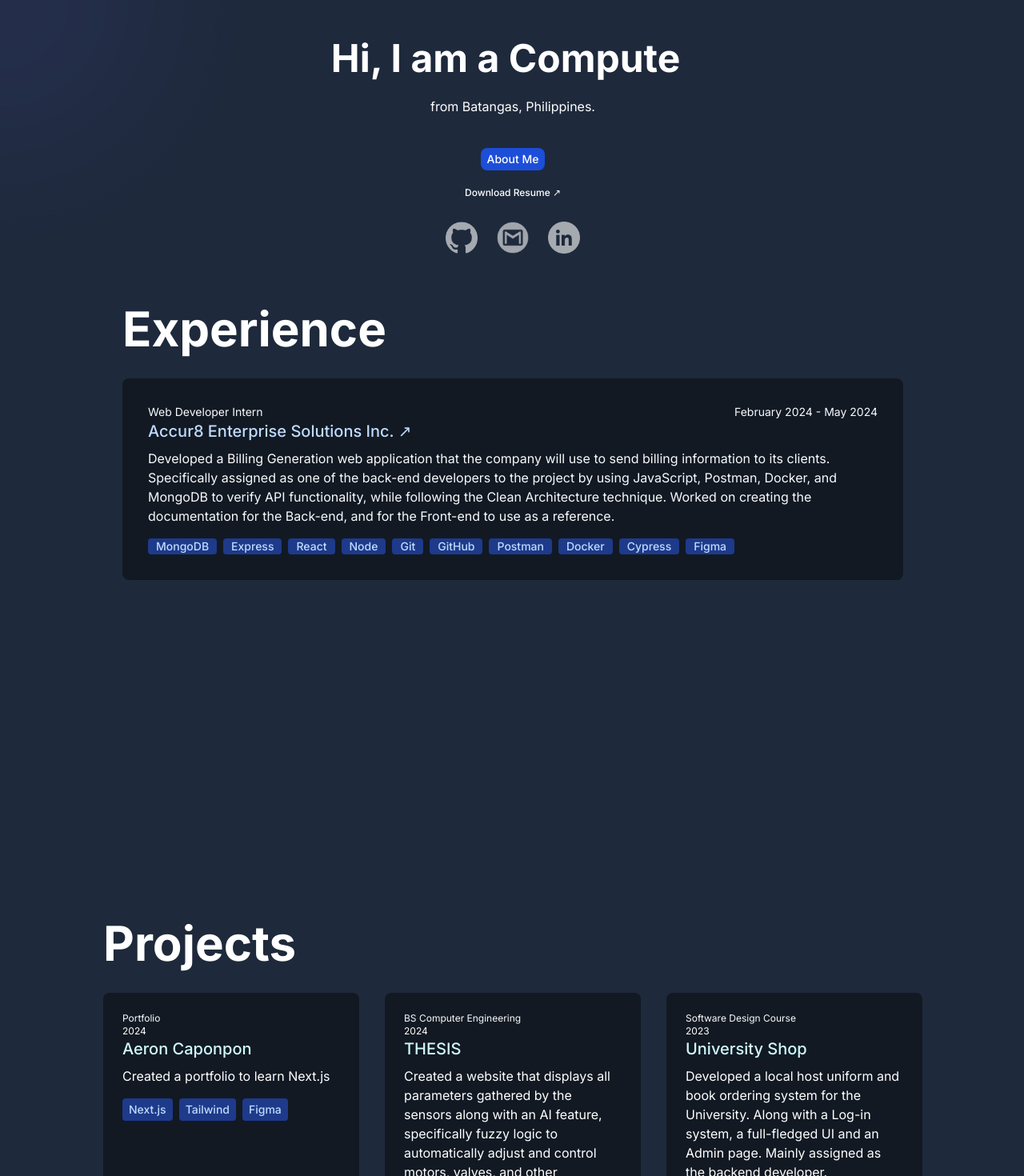
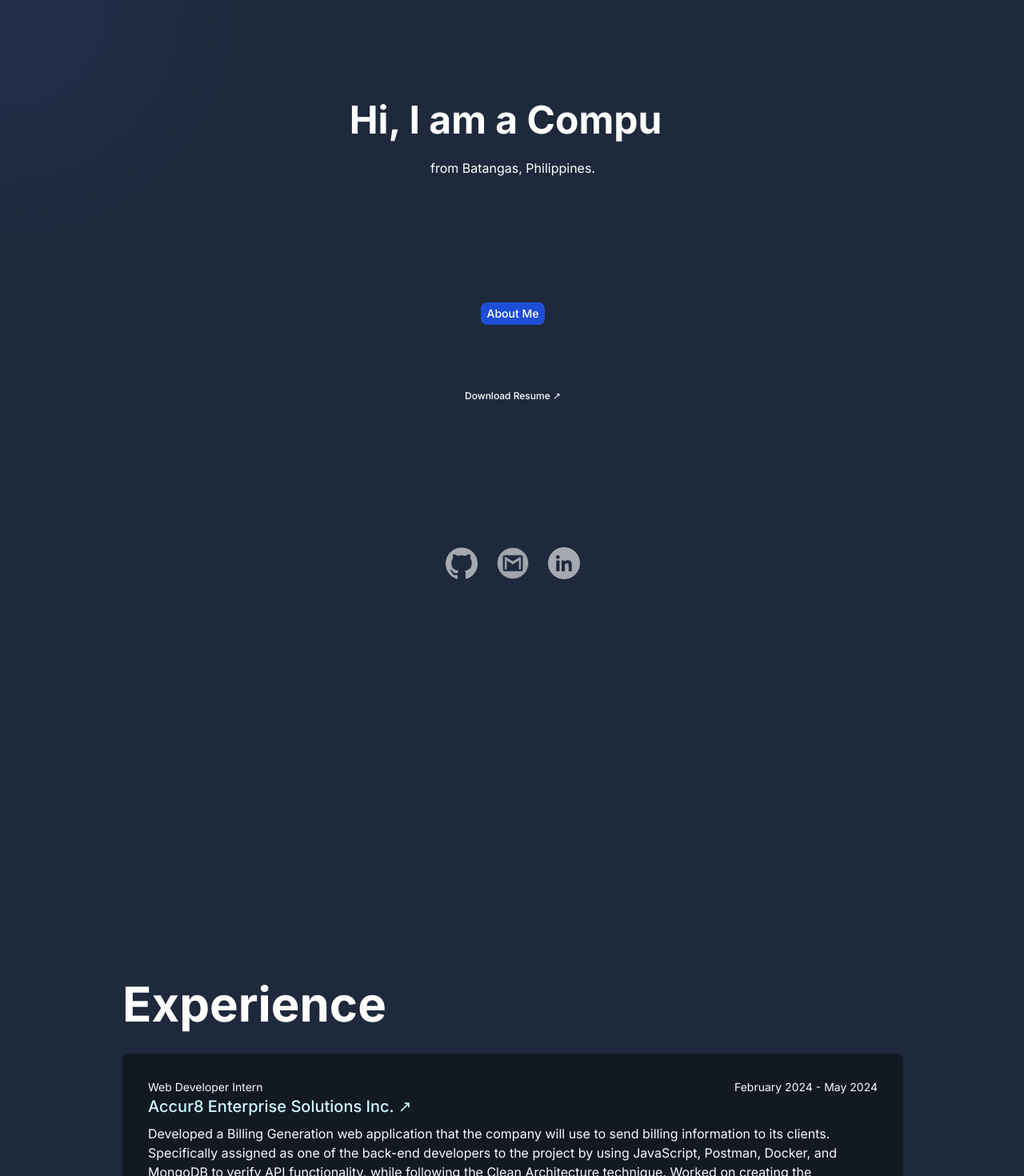
Before and after one commit to aeron-cap/aeron.github.io, a Next.js app: page / in a window 1280 px wide. Shown: the top 1470 px of the page at 80% size. Built offline with nearby package versions, Linux system fonts and the light colour scheme.

Commit message:
adjustnamnts to spacing

```diff
--- a/app/aboutme/page.tsx
+++ b/app/aboutme/page.tsx
@@ -6,7 +6,7 @@ import Resume from "../components/Resume";
 
 const Me = () => {
   return (
-    <main className="grid w-screen pt-10 justify-items-center">
+    <main className="grid w-screen pt-10 justify-items-center h-screen">
       <div className="flex flex-col items-center justify-center space-y-4">
         <div className="h-24 md:h-16 flex items-center justify-center overflow-hidden">
           <div className="text-center text-3xl md:text-4xl lg:text-5xl font-bold">
@@ -28,8 +28,10 @@ const Me = () => {
         </div>
         <p className="text-center">from Batangas, Philippines.</p>
       </div>
-      <AboutMe />
-      <Resume />
+      <div className="grid justify-items-center">
+        <AboutMe />
+        <Resume />
+      </div>
       <div className="flex flex-row items-center gap-6 mt-6">
         <a
           href="https://github.com/aeron-cap"
--- a/app/components/AboutMe.tsx
+++ b/app/components/AboutMe.tsx
@@ -21,7 +21,7 @@ const AboutMe = () => {
 
   return (
     <main>
-      <div className="pt-10 pb-4">
+      <div className="pt-20">
         <Button
           onClick={() => setIsOpen(true)}
           id="AboutMe"
--- a/app/components/ExperienceCards.tsx
+++ b/app/components/ExperienceCards.tsx
@@ -37,7 +37,7 @@ const ExperienceCards = () => {
                 <a className="text-xs md:text-sm text-slate-50">{x.duration}</a>
               </div>
               <a
-                className="after:content-['_↗'] mb-2 text-lg md:text-xl font-medium text-blue-200"
+                className="after:content-['_↗'] mb-2 text-lg md:text-xl font-medium text-cyan-100"
                 href={x.link}
                 target="_blank"
               >
--- a/app/components/ProjectCards.tsx
+++ b/app/components/ProjectCards.tsx
@@ -69,7 +69,7 @@ const ProjectCards = () => {
           <a className="text-xs text-neutral-50">{x.type}</a>
           <a className="text-xs">{x.date}</a>
           <a
-            className="text-lg sm:text-xl font-medium mb-2 text-cyan-100"
+            className="after:content-['_↗'] text-lg sm:text-xl font-medium mb-2 text-cyan-100"
             href={x.link}
             target={x.target}
           >
--- a/app/experience/page.tsx
+++ b/app/experience/page.tsx
@@ -6,7 +6,7 @@ const Experience = () => {
   return (
     <main
       id="projects"
-      className="flex flex-col items-center h-screen w-screen pt-16"
+      className="flex flex-col justify-end items-center h-screen w-screen pt-16"
     >
       <div className="w-full max-w-screen-lg px-6 text-center sm:text-left">
         <p className="text-5xl font-bold sm:text-6xl mb-8">Experience</p>
```
